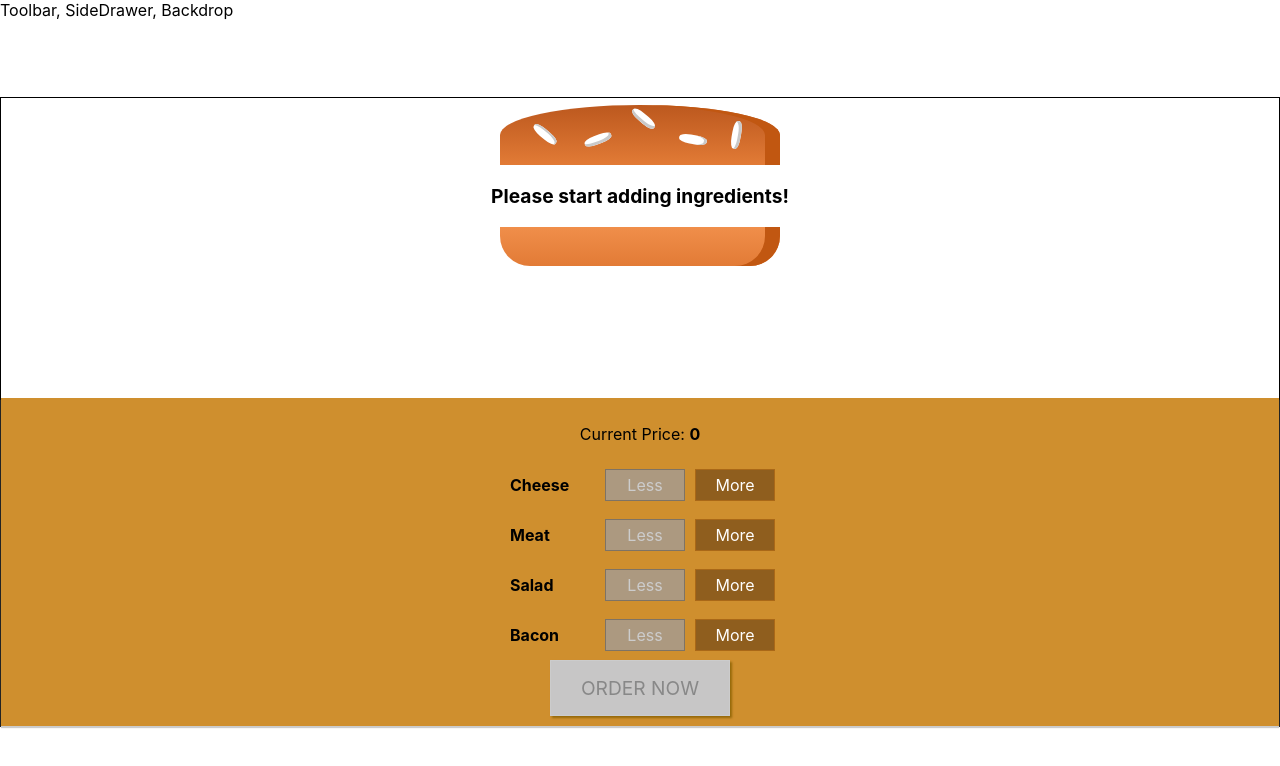
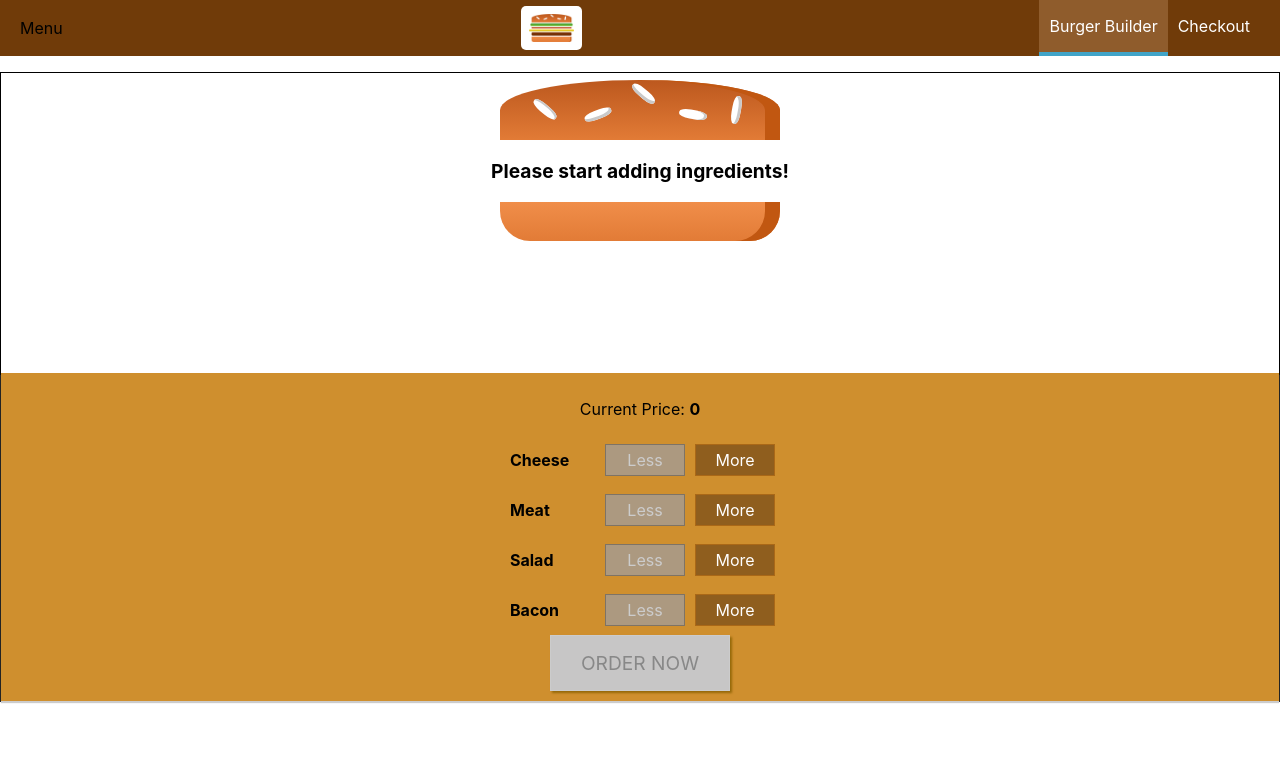
Before and after one commit to PJColombo/BurgerBuilder, a React (Create React App) app: page / in a window 1280 px wide. Shown: the top 766 px of the page. Built offline with nearby package versions, Linux system fonts and the light colour scheme.

Commit message:
multiple components

```diff
--- a/src/components/Burger/OrderSummary/OrderSummary.js
+++ b/src/components/Burger/OrderSummary/OrderSummary.js
@@ -3,7 +3,7 @@
 import Button from '../../UI/Button/Button'
 
 const OrderSummary = props => {
-    const { ingredients } = props
+    const { ingredients, price } = props
     const { purchaseCancelled, purchaseContinue } = props
 
     const ingredientSummary = Object.keys(ingredients)
@@ -22,6 +22,7 @@
             <ul>
                 {ingredientSummary}
             </ul>
+            <p><strong>Total Price: {price.toFixed(2)}</strong></p>
             <p>Continue to checkout?</p>
             <Button btnType="Danger" clicked={purchaseCancelled}>CANCEL</Button>
             <Button btnType="Success" clicked={purchaseContinue}>CONTINUE</Button>
--- a/src/components/Layout/Layout.js
+++ b/src/components/Layout/Layout.js
@@ -1,11 +1,13 @@
 import React, {Fragment} from 'react'
+
+import Toolbar from '../Navigation/Toolbar/Toolbar'
 
 import styles from './Layout.module.css'
 
 const layout = props => (
     <Fragment>
-        <div>Toolbar, SideDrawer, Backdrop</div>
-        <main className={styles.content}>
+        <Toolbar />
+        <main className={styles.Content}>
             {props.children}
         </main>
     </Fragment>
--- a/src/components/Layout/Layout.module.css
+++ b/src/components/Layout/Layout.module.css
@@ -1,4 +1,5 @@
-.content {
-    margin-top: 6%;
+.Content {
+    margin-top: 72px;
     border: 1px solid black;
+
 }
--- /dev/null
+++ b/src/components/Logo/Logo.js
@@ -0,0 +1,15 @@
+import React from 'react'
+
+//burgerLogo sera inicializado con un string que contiene la ruta donde webpack meterá la image cuando construya
+// el proyecto.
+import burgerLogo from '../../assets/images/burger-logo.png'
+
+import styles from './Logo.module.css'
+
+const logo = (props) => (
+    <div className={styles.Logo}>
+        <img src={burgerLogo} alt="My burger" />
+    </div>
+)
+
+export default logo
--- /dev/null
+++ b/src/components/Logo/Logo.module.css
@@ -0,0 +1,12 @@
+.Logo {
+    background-color: white;
+    padding: 8px;
+    height: 80%;
+    /*El 80% de la altura tambien contiene el padding.*/
+    box-sizing: border-box;
+    border-radius: 5px;
+}
+
+.Logo img {
+    height: 100%;
+}
--- /dev/null
+++ b/src/components/Navigation/NavigationItems/NavigationItem/NavigationItem.js
@@ -0,0 +1,12 @@
+import React from 'react'
+
+import styles from './NavigationItem.module.css'
+
+const navigationItem = (props) => (
+    <li className={styles.NavigationItem}>
+        <a href={props.link}
+           className={props.active ? styles.active : null}>{props.children}</a>
+    </li>
+)
+
+export default navigationItem
--- /dev/null
+++ b/src/components/Navigation/NavigationItems/NavigationItem/NavigationItem.module.css
@@ -0,0 +1,30 @@
+.NavigationItem {
+    margin: 0;
+    box-sizing: border-box;
+    display: flex;
+    height: 100%;
+    align-items: center;
+
+}
+
+.NavigationItem a {
+    color: white;
+    text-decoration: none;
+    heigth: 100%;
+    padding: 16px 10px;
+    border-bottom: 4px solid transparent;
+    /*Con esto indicamos que la altura incluya el padding y el border.*/
+    -webkit-box-sizing: border-box;
+    -moz-box-sizing: border-box;
+    box-sizing: border-box;
+    /*Con esto height hace efecto*/
+    display: block;
+}
+
+.NavigationItem a:hover,
+.NavigationItem a:active,
+.NavigationItem a.active {
+    background-color: #8F5C2C;
+    border-bottom: 4px solid #40A4C8;
+    color: white;
+}
--- /dev/null
+++ b/src/components/Navigation/NavigationItems/NavigationItems.js
@@ -0,0 +1,14 @@
+import React from 'react'
+
+import NavigationItem from './NavigationItem/NavigationItem'
+
+import styles from './NavigationItems.module.css'
+
+const navigationItems = (props) => (
+    <ul className={styles.NavigationItems}>
+        <NavigationItem  link={"/"} active>Burger Builder</NavigationItem>
+        <NavigationItem  link={"/"}>Checkout</NavigationItem>
+    </ul>
+)
+
+export default navigationItems
--- /dev/null
+++ b/src/components/Navigation/NavigationItems/NavigationItems.module.css
@@ -0,0 +1,8 @@
+.NavigationItems {
+    margin: 0;
+    padding: 0;
+    list-style: none;
+    display: flex;
+    align-items: center;
+    height: 100%;
+}
--- /dev/null
+++ b/src/components/Navigation/Toolbar/Toolbar.js
@@ -0,0 +1,18 @@
+import React from 'react'
+
+import Logo from '../../Logo/Logo'
+import NavigationItems from '../../Navigation/NavigationItems/NavigationItems'
+
+import styles from './Toolbar.module.css'
+
+const toolbar = (props) => (
+    <header className={styles.Toolbar}>
+        <div>Menu</div>
+        <Logo />
+        <nav>
+            <NavigationItems />
+        </nav>
+    </header>
+)
+
+export default toolbar
--- /dev/null
+++ b/src/components/Navigation/Toolbar/Toolbar.module.css
@@ -0,0 +1,20 @@
+.Toolbar {
+    height: 56px;
+    width: 100%;
+    position: fixed;
+    top: 0;
+    left: 0;
+    background-color: #703B09;
+    display: flex;
+    justify-content: space-between;
+    align-items: center;
+    padding: 0 20px;
+    box-sizing: border-box;
+    z-index: 90;
+}
+
+/*This is called a rule*/
+.Toolbar nav {
+    height: 100%;
+
+}
--- a/src/containers/BurgerBuilder/BurgerBuilder.js
+++ b/src/containers/BurgerBuilder/BurgerBuilder.js
@@ -90,7 +90,9 @@
                     <OrderSummary
                         ingredients={ingredients}
                         purchaseCancelled={purchaseCancelHandler}
-                        purchaseContinue={purchaseContinueHandler} />
+                        purchaseContinue={purchaseContinueHandler}
+                        price={totalPrice}
+                    />
                 </Modal>
                 <Burger ingredients={ingredients} />
                 <BuildControls
```
Also changed, not shown: src/assets/images/burger-logo.png (added).
